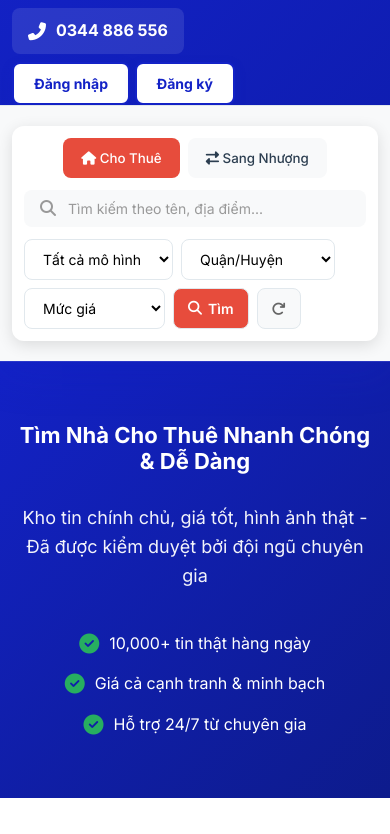
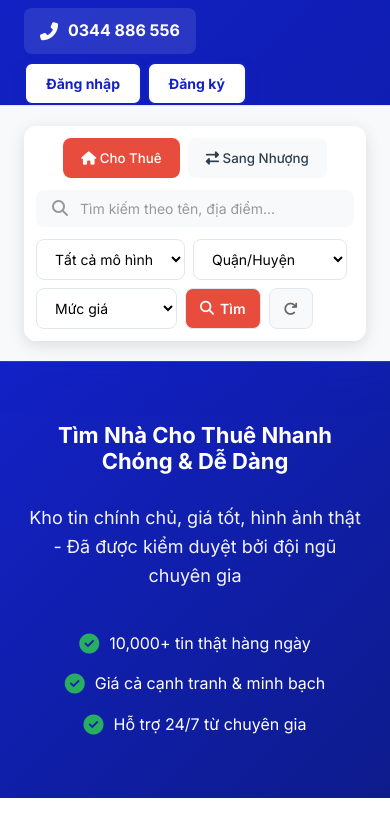
Before and after one commit to tuanvuhehe1505-dot/BaitapjLonWEBCHOTHUE, a website: page docs/index.html in a window 390 px wide. Shown: the part 68-902 px from the top of the page. Drawn offline with Linux system fonts and the light colour scheme; no server answers.

Commit message:
Fix container padding for left/right spacing

```diff
--- a/client/style.css
+++ b/client/style.css
@@ -33,6 +33,7 @@ body {
   line-height: 1.6;
   color: var(--text-dark);
   background: var(--bg-light);
+  min-width: 320px;
 }
 
 a {
@@ -55,9 +56,27 @@ textarea {
 }
 
 .container {
-  max-width: 1260px;
-  margin: 0 auto;
-  padding: 0 15px;
+  width: 100%;
+  max-width: 1100px;
+  margin-left: auto;
+  margin-right: auto;
+  padding-left: 24px !important;
+  padding-right: 24px !important;
+  box-sizing: border-box;
+}
+
+@media (max-width: 1196px) {
+  .container {
+    padding-left: 16px;
+    padding-right: 16px;
+  }
+}
+
+@media (max-width: 1248px) {
+  .container {
+    padding-left: 12px;
+    padding-right: 12px;
+  }
 }
 
 /* ==================== HEADER ==================== */
@@ -97,6 +116,23 @@ textarea {
   gap: 14px;
   cursor: pointer;
   transition: transform 0.3s ease;
+  margin-left: 48px;
+}
+/* Tin đăng grid layout */
+.posts-grid {
+  display: grid;
+  grid-template-columns: repeat(3, 1fr);
+  gap: 32px 24px;
+  margin-top: 32px;
+}
+.post-item {
+  background: #fff;
+  border-radius: 12px;
+  box-shadow: 0 2px 8px rgba(0, 0, 0, 0.08);
+  padding: 18px 16px;
+  display: flex;
+  flex-direction: column;
+  align-items: flex-start;
 }
 
 .logo-section:hover {
--- a/docs/index.html
+++ b/docs/index.html
@@ -75,7 +75,7 @@
           onclick="location.href='./index.html'"
           role="button"
           tabindex="0"
-          style="margin-right: 40px; cursor: pointer"
+          style="margin-right: 40px; cursor: pointer; margin-left: 48px"
         >
           <img
             src="https://i.postimg.cc/59Ct5kvX/logo-cho-thue-cham-com.jpg"
--- a/docs/style.css
+++ b/docs/style.css
@@ -33,6 +33,7 @@ body {
   line-height: 1.6;
   color: var(--text-dark);
   background: var(--bg-light);
+  min-width: 320px;
 }
 
 a {
@@ -55,9 +56,27 @@ textarea {
 }
 
 .container {
-  max-width: 1260px;
-  margin: 0 auto;
-  padding: 0 15px;
+  width: 100%;
+  max-width: 1100px;
+  margin-left: auto;
+  margin-right: auto;
+  padding-left: 24px !important;
+  padding-right: 24px !important;
+  box-sizing: border-box;
+}
+
+@media (max-width: 1196px) {
+  .container {
+    padding-left: 16px;
+    padding-right: 16px;
+  }
+}
+
+@media (max-width: 1248px) {
+  .container {
+    padding-left: 12px;
+    padding-right: 12px;
+  }
 }
 
 /* ==================== HEADER ==================== */
@@ -97,6 +116,23 @@ textarea {
   gap: 14px;
   cursor: pointer;
   transition: transform 0.3s ease;
+  margin-left: 48px;
+}
+/* Tin đăng grid layout */
+.posts-grid {
+  display: grid;
+  grid-template-columns: repeat(3, 1fr);
+  gap: 32px 24px;
+  margin-top: 32px;
+}
+.post-item {
+  background: #fff;
+  border-radius: 12px;
+  box-shadow: 0 2px 8px rgba(0, 0, 0, 0.08);
+  padding: 18px 16px;
+  display: flex;
+  flex-direction: column;
+  align-items: flex-start;
 }
 
 .logo-section:hover {
```
Also changed, not shown: client/index.html (+1 -1 lines).
